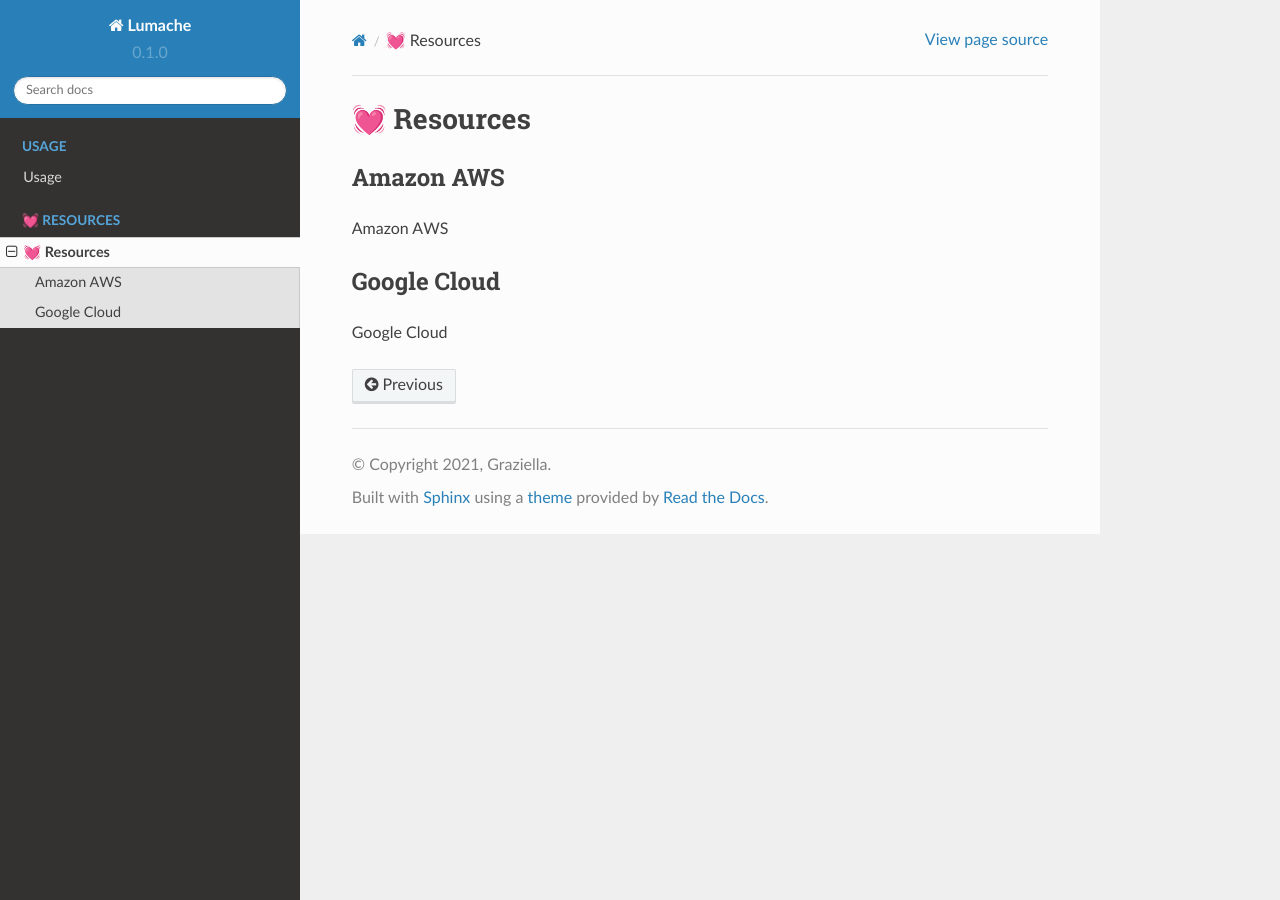
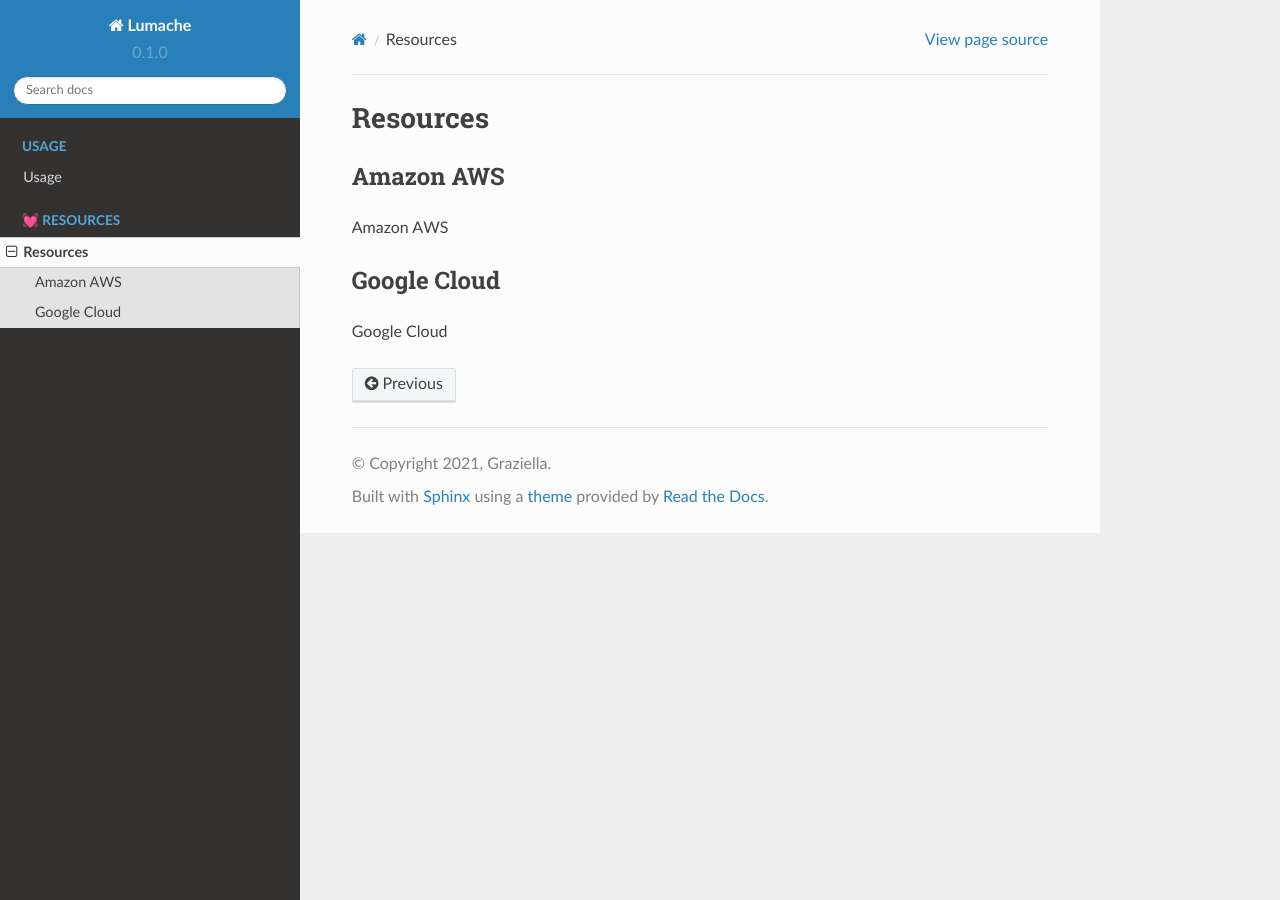
Before and after one commit to kaihiong/rtdtest, a Sphinx documentation site: the page built from docs/source/resources/index.rst, in a window 1280 px wide. Built offline with Sphinx 7.4.7 and the Read the Docs theme 2.0.0, drawn with Linux system fonts in a browser that asks for light colours.

```diff
--- a/docs/source/resources/index.rst
+++ b/docs/source/resources/index.rst
@@ -1,4 +1,4 @@
-💓 Resources
+Resources
 =====
 
 Amazon AWS
```
